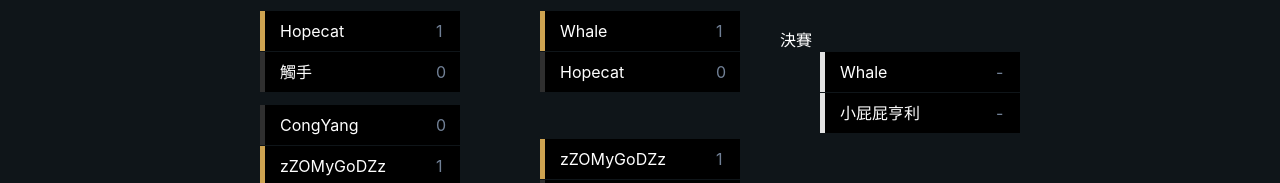
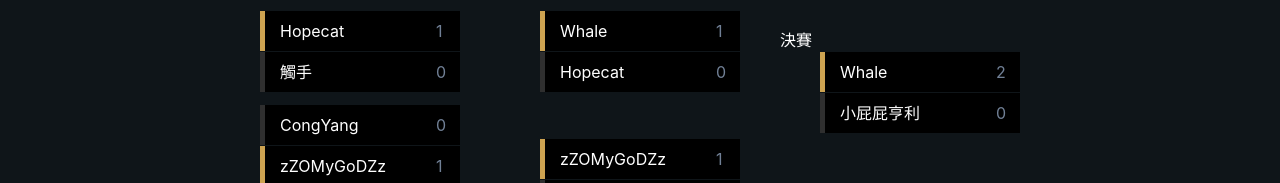
Before and after one commit to indexhui/aoe4-tw, a React (Create React App) app: page / in a window 1280 px wide. Shown: the part 979-1162 px from the top of the page. Built offline with nearby package versions, Linux system fonts and the light colour scheme.

Commit message:
schedule update

```diff
--- a/src/components/Schedule.js
+++ b/src/components/Schedule.js
@@ -91,8 +91,8 @@ const Schedule = () => {
           <Flex w="280px" direction="column" justify="space-between">
             <Text>決賽</Text>
             <VStack spacing="1px">
-              <MatchBox name="Whale" state="0" />
-              <MatchBox name="小屁屁亨利" state="0" />
+              <MatchBox name="Whale" state="1" point="2" />
+              <MatchBox name="小屁屁亨利" state="2" point="0" />
             </VStack>
           </Flex>
         </Flex>
```
